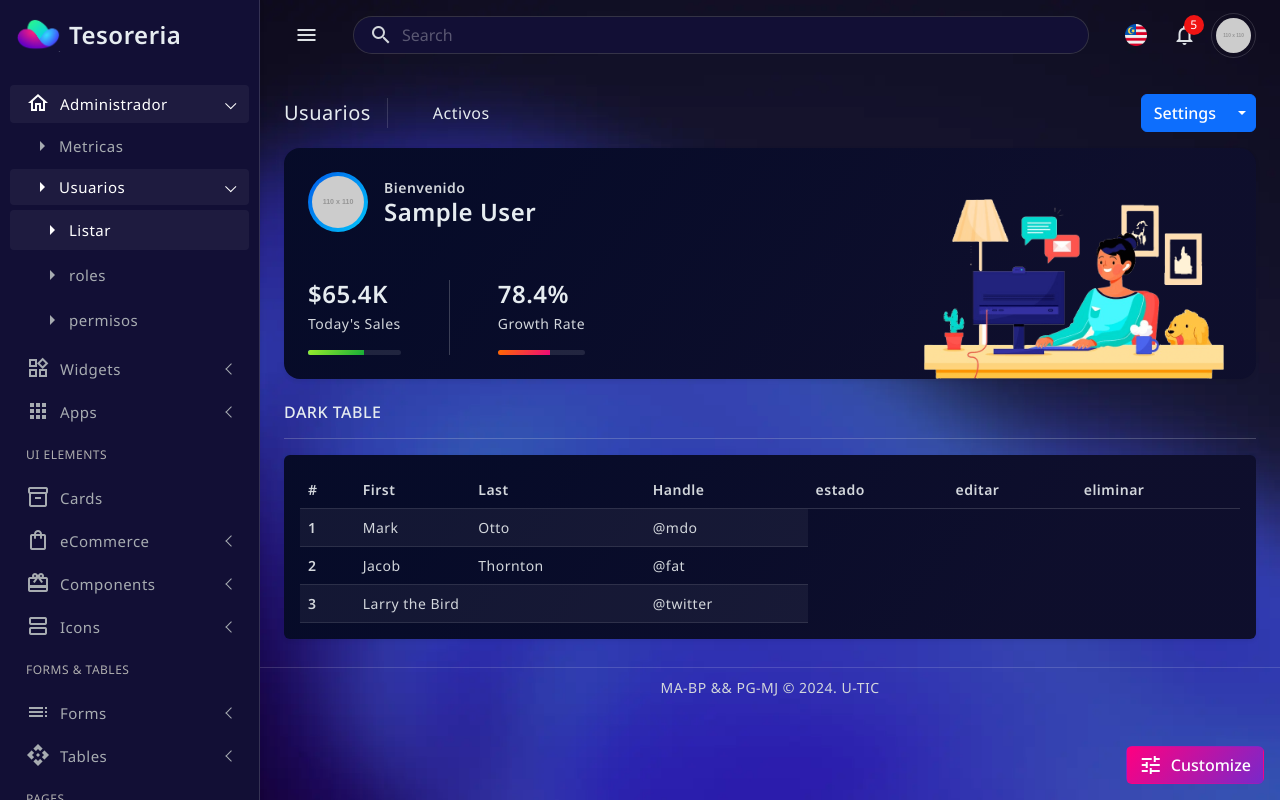
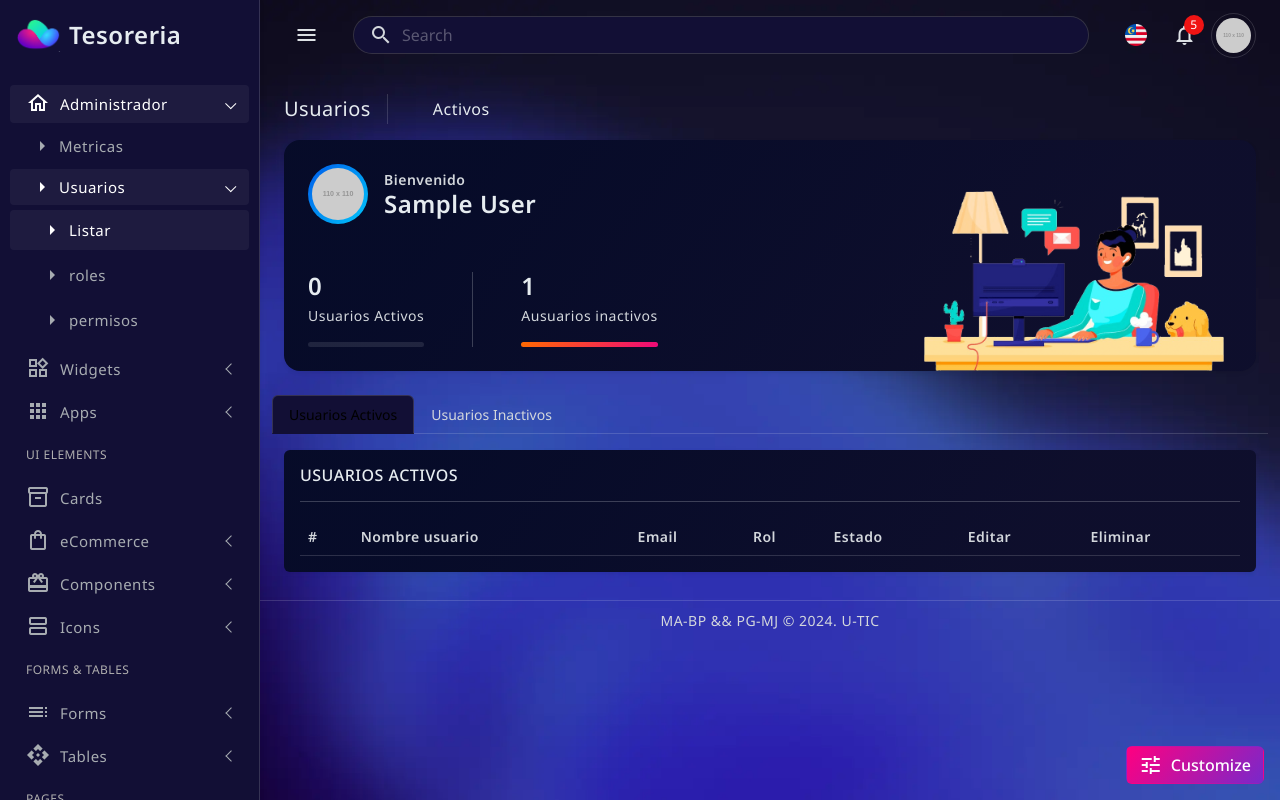
Before and after one commit to AlejandroMBP/tesoreria, a Laravel app: page /usuarios in a window 1280 px wide. Run offline with Laravel 10, Linux system fonts and the light colour scheme; a user stored in the database is signed in; tables that the repository leaves empty hold one stand-in row (values such as "Sample post"); grey boxes labelled with a size stand in for pictures from a placeholder-image service; lists and menus that the app fills with data are empty; some libraries are stand-ins or nearby versions.

Commit message:
instalacion de dependencias para usuarios y permisos y ajuste de vista de usuarios

```diff
--- a/app/Http/Controllers/usuarioController.php
+++ b/app/Http/Controllers/usuarioController.php
@@ -2,11 +2,35 @@
 
 namespace App\Http\Controllers;
 
+use App\Models\User;
 use Illuminate\Http\Request;
 
 class usuarioController extends Controller
 {
     public function index(){
-        return view('dashboard.contenido.usuarios.index');
+        $usActivos = User::where('estado', 1)->count();
+        $usInactivos = User::where('estado', 0)->count();
+        // $usuarios = User::all();
+        $usuariosActivos = User :: where('estado',1)->get();
+        $usuariosInactivos = User :: where('estado',0)->get();
+
+        return view('dashboard.contenido.usuarios.index', [
+            'usuariosActivos'=>$usuariosActivos,
+            'usuariosInactivos'=>$usuariosInactivos,
+            'usActivos'=>$usActivos,
+            'usInactivos'=>$usInactivos]);
+    }
+    public function create(){
+
+    }
+    public function cambioEstado($id){
+        $usuario = User::find($id);
+
+        if (!$usuario) {
+            return redirect()->back()->with('error','usuario no encontrado');
+        }
+        $usuario->estado = $usuario->estado == 1? 0 : 1;
+        $usuario->save();
+        return redirect()->route('usuario.index')->with('success', 'Estado del usuario actualizado correctamente.');
     }
 }
--- a/app/Models/User.php
+++ b/app/Models/User.php
@@ -10,8 +10,11 @@ use Laravel\Fortify\TwoFactorAuthenticatable;
 use Laravel\Jetstream\HasProfilePhoto;
 use Laravel\Sanctum\HasApiTokens;
 
+use Spatie\Permission\Traits\HasRoles;
+
 class User extends Authenticatable
 {
+    use HasRoles;
     use HasApiTokens;
     use HasFactory;
     use HasProfilePhoto;
@@ -24,9 +27,12 @@ class User extends Authenticatable
      * @var array<int, string>
      */
     protected $fillable = [
+        'id',
         'name',
+        'username',
         'email',
         'password',
+        'estado'
     ];
 
     /**
--- a/composer.json
+++ b/composer.json
@@ -6,12 +6,14 @@
     "license": "MIT",
     "require": {
         "php": "^8.1",
+        "dompdf/dompdf": "^3.0",
         "guzzlehttp/guzzle": "^7.2",
         "laravel/framework": "^10.10",
         "laravel/jetstream": "^4.3",
         "laravel/sanctum": "^3.3",
         "laravel/tinker": "^2.8",
-        "livewire/livewire": "^3.0"
+        "livewire/livewire": "^3.0",
+        "spatie/laravel-permission": "^6.9"
     },
     "require-dev": {
         "fakerphp/faker": "^1.9.1",
--- a/resources/views/dashboard/contenido/usuarios/index.blade.php
+++ b/resources/views/dashboard/contenido/usuarios/index.blade.php
@@ -15,22 +15,7 @@
                         </ol>
                     </nav>
                 </div>
-                <div class="ms-auto">
-                    <div class="btn-group">
-                        <button type="button" class="btn btn-primary">Settings</button>
-                        <button type="button"
-                            class="btn btn-primary split-bg-primary dropdown-toggle dropdown-toggle-split"
-                            data-bs-toggle="dropdown"> <span class="visually-hidden">Toggle Dropdown</span>
-                        </button>
-                        <div class="dropdown-menu dropdown-menu-right dropdown-menu-lg-end"> <a class="dropdown-item"
-                                href="javascript:;">Action</a>
-                            <a class="dropdown-item" href="javascript:;">Another action</a>
-                            <a class="dropdown-item" href="javascript:;">Something else here</a>
-                            <div class="dropdown-divider"></div> <a class="dropdown-item" href="javascript:;">Separated
-                                link</a>
-                        </div>
-                    </div>
-                </div>
+
             </div>
             <!--end breadcrumb-->
             <div class="row">
@@ -49,26 +34,28 @@
                                     </div>
                                     <div class="d-flex align-items-center gap-5">
                                         <div class="">
-                                            <h4 class="mb-1 fw-semibold d-flex align-content-center">$65.4K<i
+                                            <h4 class="mb-1 fw-semibold d-flex align-content-center">{{ $usActivos }}<i
                                                     class="ti ti-arrow-up-right fs-5 lh-base text-success"></i>
                                             </h4>
-                                            <p class="mb-3">Today's Sales</p>
+                                            <p class="mb-3">Usuarios Activos</p>
                                             <div class="progress mb-0" style="height:5px;">
                                                 <div class="progress-bar bg-grd-success" role="progressbar"
-                                                    style="width: 60%" aria-valuenow="25" aria-valuemin="0"
-                                                    aria-valuemax="100"></div>
+                                                    style="width: {{ ($usActivos / ($usActivos + $usInactivos)) * 100 }}%"
+                                                    aria-valuenow="{{ ($usActivos / ($usActivos + $usInactivos)) * 100 }}"
+                                                    aria-valuemin="0" aria-valuemax="100"></div>
                                             </div>
                                         </div>
                                         <div class="vr"></div>
                                         <div class="">
-                                            <h4 class="mb-1 fw-semibold d-flex align-content-center">78.4%<i
+                                            <h4 class="mb-1 fw-semibold d-flex align-content-center">{{ $usInactivos }}<i
                                                     class="ti ti-arrow-up-right fs-5 lh-base text-success"></i>
                                             </h4>
-                                            <p class="mb-3">Growth Rate</p>
+                                            <p class="mb-3">Ausuarios inactivos</p>
                                             <div class="progress mb-0" style="height:5px;">
                                                 <div class="progress-bar bg-grd-danger" role="progressbar"
-                                                    style="width: 60%" aria-valuenow="25" aria-valuemin="0"
-                                                    aria-valuemax="100"></div>
+                                                    style="width: {{ ($usInactivos / ($usActivos + $usInactivos)) * 100 }}%"
+                                                    aria-valuenow="{{ ($usInactivos / ($usActivos + $usInactivos)) * 100 }}"
+                                                    aria-valuemin="0" aria-valuemax="100"></div>
                                             </div>
                                         </div>
                                     </div>
@@ -82,41 +69,117 @@
                         </div>
                     </div>
                 </div>
-                <div class="col-xl-12">
-                    <h6 class="mb-0 text-uppercase">Dark Table</h6>
-                    <hr>
+                <ul class="nav nav-tabs" id="myTab" role="tablist">
+                    <li class="nav-item" role="presentation">
+                        <button class="nav-link active" id="activos-tab" data-bs-toggle="tab" data-bs-target="#activos"
+                            type="button" role="tab" aria-controls="activos" aria-selected="true">Usuarios
+                            Activos</button>
+                    </li>
+                    <li class="nav-item" role="presentation">
+                        <button class="nav-link" id="inactivos-tab" data-bs-toggle="tab" data-bs-target="#inactivos"
+                            type="button" role="tab" aria-controls="inactivos" aria-selected="false">Usuarios
+                            Inactivos</button>
+                    </li>
+                </ul>
+                <div class="tab-content mt-3" id="myTabContent">
+                    <!-- Usuarios Activos -->
+                    <div class="tab-pane fade show active" id="activos" role="tabpanel" aria-labelledby="activos-tab">
                         <div class="card">
                             <div class="card-body">
+                                <h6 class="mb-0 text-uppercase">Usuarios Activos</h6>
+                                <hr>
                                 <table class="table mb-0 table-dark table-striped">
                                     <thead>
                                         <tr>
                                             <th scope="col">#</th>
-                                        <th scope="col">First</th>
-                                        <th scope="col">Last</th>
-                                        <th scope="col">Handle</th>
-                                        <th scope="col">estado</th>
-                                        <th scope="col">editar</th>
-                                        <th scope="col">eliminar</th>
+                                            <th scope="col">Nombre usuario</th>
+                                            <th scope="col">Email</th>
+                                            <th scope="col">Rol</th>
+                                            <th scope="col">Estado</th>
+                                            <th scope="col">Editar</th>
+                                            <th scope="col">Eliminar</th>
                                         </tr>
                                     </thead>
                                     <tbody>
+                                        @foreach ($usuariosActivos as $us)
                                             <tr>
-                                        <th scope="row">1</th>
-                                        <td>Mark</td>
-                                        <td>Otto</td>
-                                        <td>@mdo</td>
+                                                <td class="align-middle">{{ $loop->iteration }}</td>
+                                                <td class="align-middle">{{ $us->name }}</td>
+                                                <td class="align-middle">{{ $us->email }}</td>
+                                                <td class="align-middle">rol</td>
+                                                <td class="align-middle">{{ $us->estado == 1 ? 'Activo' : 'Inactivo' }}
+                                                </td>
+                                                <td class="align-middle">
+                                                    <button type="button"
+                                                        class="btn btn-warning btn-circle raised rounded-circle">
+                                                        <i class="material-icons-outlined">edit</i>
+                                                    </button>
+                                                </td>
+                                                <td class="align-middle">
+                                                    <form action="{{ route('usuario.eliminar', $us->id) }}"
+                                                        method="POST">
+                                                        @csrf
+                                                        @method('PUT')
+                                                        <button type="submit"
+                                                            class="btn btn-danger btn-circle raised rounded-circle">
+                                                            <i class="material-icons-outlined">delete</i>
+                                                        </button>
+                                                    </form>
+                                                </td>
                                             </tr>
+                                        @endforeach
+                                    </tbody>
+                                </table>
+                            </div>
+                        </div>
+                    </div>
+
+                    <!-- Usuarios Inactivos -->
+                    <div class="tab-pane fade" id="inactivos" role="tabpanel" aria-labelledby="inactivos-tab">
+                        <div class="card">
+                            <div class="card-body">
+                                <h6 class="mb-0 text-uppercase">Usuarios Inactivos</h6>
+                                <hr>
+                                <table class="table mb-0 table-dark table-striped">
+                                    <thead>
                                         <tr>
-                                        <th scope="row">2</th>
-                                        <td>Jacob</td>
-                                        <td>Thornton</td>
-                                        <td>@fat</td>
+                                            <th scope="col">#</th>
+                                            <th scope="col">Nombre usuario</th>
+                                            <th scope="col">Email</th>
+                                            <th scope="col">Rol</th>
+                                            <th scope="col">Estado</th>
+                                            <th scope="col">Editar</th>
+                                            <th scope="col">Eliminar</th>
                                         </tr>
+                                    </thead>
+                                    <tbody>
+                                        @foreach ($usuariosInactivos as $us)
                                             <tr>
-                                        <th scope="row">3</th>
-                                        <td colspan="2">Larry the Bird</td>
-                                        <td>@twitter</td>
+                                                <td class="align-middle">{{ $loop->iteration }}</td>
+                                                <td class="align-middle">{{ $us->name }}</td>
+                                                <td class="align-middle">{{ $us->email }}</td>
+                                                <td class="align-middle">rol</td>
+                                                <td class="align-middle">{{ $us->estado == 1 ? 'Activo' : 'Inactivo' }}
+                                                </td>
+                                                <td class="align-middle">
+                                                    <button type="button"
+                                                        class="btn btn-warning btn-circle raised rounded-circle">
+                                                        <i class="material-icons-outlined">edit</i>
+                                                    </button>
+                                                </td>
+                                                <td class="align-middle">
+                                                    <form action="{{ route('usuario.eliminar', $us->id) }}"
+                                                        method="POST">
+                                                        @method('PUT')
+                                                        @csrf
+                                                        <button type="submit"
+                                                            class="btn btn-danger btn-circle raised rounded-circle">
+                                                            <i class="material-icons-outlined">delete</i>
+                                                        </button>
+                                                    </form>
+                                                </td>
                                             </tr>
+                                        @endforeach
                                     </tbody>
                                 </table>
                             </div>
--- a/routes/web.php
+++ b/routes/web.php
@@ -23,4 +23,5 @@ Route::middleware(['auth:sanctum',config('jetstream.auth_session'),'verified',])
 ->group(function () {
     Route::get('/dashboard',[administradorController::class,'index'])->name('metricas');
     Route::get('/usuarios',[usuarioController::class,'index'])->name('usuario.index');
+    Route::put('/{id}',[usuarioController::class,'cambioEstado'])->name('usuario.eliminar');
 });
```
Also changed, not shown: config/permission.php (added, +186 -0 lines), resources/views/dashboard/layouts/header.blade.php (+3 -4 lines), database/migrations/2014_10_12_000000_create_users_table.php, database/migrations/2024_10_03_184433_create_permission_tables.php (added), 1 other file. Lines whose indentation alone changed are shown as unchanged.
